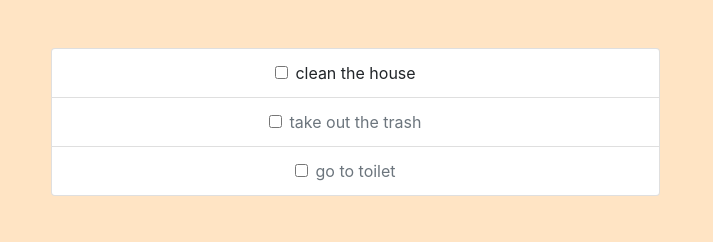
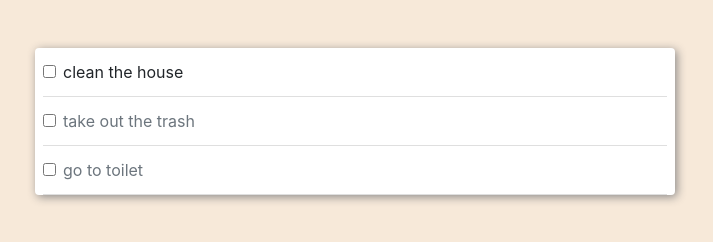
Before and after one commit to Zibilyonik/todo-list, a website built with webpack: page src/index.html in a window 1280 px wide. Shown: the whole page, without its empty margins (285-998 px from the left). Built offline with nearby package versions, Linux system fonts and the light colour scheme.

Commit message:
-Fix linter issues. -Change main container appearance.

```diff
--- a/package.json
+++ b/package.json
@@ -21,7 +21,11 @@
   },
   "homepage": "https://github.com/Zibilyonik/todo-list#readme",
   "devDependencies": {
+    "babel-eslint": "^10.1.0",
     "css-loader": "^5.2.6",
+    "eslint": "^7.30.0",
+    "eslint-config-airbnb-base": "^14.2.1",
+    "eslint-plugin-import": "^2.23.4",
     "hint": "^6.1.4",
     "html-webpack-plugin": "^5.3.2",
     "style-loader": "^3.1.0",
--- a/src/index.html
+++ b/src/index.html
@@ -8,7 +8,7 @@
     <title>Dodo's Todo</title>
   <meta name="viewport" content="width=device-width, initial-scale=1"></head>
   <body>
-    <ul id="Container" class="main-container list-group text-center col-6 mx-auto my-5"></ul>
+    <ul id="Container" class="main-container list-group list-group-flush rounded col-6 mx-auto my-5 p-0"></ul>
 
     <script src="https://code.jquery.com/jquery-3.2.1.slim.min.js" integrity="sha384-KJ3o2DKtIkvYIK3UENzmM7KCkRr/rE9/Qpg6aAZGJwFDMVNA/GpGFF93hXpG5KkN" crossorigin="anonymous"></script>
     <script src="https://cdnjs.cloudflare.com/ajax/libs/popper.js/1.12.9/umd/popper.min.js" integrity="sha384-ApNbgh9B+Y1QKtv3Rn7W3mgPxhU9K/ScQsAP7hUibX39j7fakFPskvXusvfa0b4Q" crossorigin="anonymous"></script>
--- a/src/index.js
+++ b/src/index.js
@@ -1,37 +1,37 @@
-import _ from 'lodash';
 import './style.css';
-class Todo{
-  constructor(description = "", completed = false, index = 0){
+
+class Todo {
+  constructor(description = '', completed = false, index = 0) {
     this.description = description;
     this.completed = completed;
     this.index = index;
   }
+
   add() {
-    let temp = document.getElementById("Container");
-    let obj = document.createElement('li');
-    let checkbox = document.createElement('input');
-    checkbox.classList.add('form-check-input', 'me-1');
-    checkbox.type = "checkbox";
-    checkbox.value = "";
-    checkbox.ariaLabel = "...";
+    const temp = document.getElementById('Container');
+    const obj = document.createElement('li');
+    const checkbox = document.createElement('input');
+    checkbox.classList.add('form-check-input');
+    checkbox.type = 'checkbox';
+    checkbox.value = '';
+    checkbox.ariaLabel = '...';
     obj.id = this.index;
-    obj.classList.add('list-group-item', 'list-item-style', 'ml-3')
+    obj.classList.add('list-group-item', 'list-item-style', 'mx-2');
     obj.appendChild(checkbox);
-    obj.innerHTML = obj.innerHTML + this.description;
-    if(this.completed){
+    obj.innerHTML += this.description;
+    if (this.completed) {
       obj.classList.add('disabled');
     }
     temp.appendChild(obj);
   }
-
 }
 
-let first = new Todo("clean the house", false, 0);
-let second = new Todo("take out the trash", true, 1);
-let third = new Todo ("go to toilet", true, 2);
-let arr = [first, second, third];
+const first = new Todo('clean the house', false, 0);
+const second = new Todo('take out the trash', true, 1);
+const third = new Todo('go to toilet', true, 2);
+const arr = [first, second, third];
 function printList(list) {
-  for(let i = 0; i < list.length; i += 1){
+  for (let i = 0; i < list.length; i += 1) {
     list[i].add();
   }
 }
--- a/src/style.css
+++ b/src/style.css
@@ -1,3 +1,12 @@
 body {
-  background-color: bisque;
+  background-color: rgb(247, 233, 217);
 }
+
+#Container {
+  box-shadow: 2px 2px 10px rgb(139, 137, 137);
+  background-color: white;
+}
+
+.list-item-style {
+  background-color: white;
+}
--- a/webpack.config.js
+++ b/webpack.config.js
@@ -9,13 +9,13 @@ module.exports = {
   },
   plugins: [
     new HtmlWebpackPlugin({
-      template: './src/index.html'
+      template: './src/index.html',
     }),
   ],
   output: {
     filename: 'main.js',
     path: path.resolve(__dirname, 'dist'),
-    clean: true
+    clean: true,
   },
   module: {
     rules: [
```
Also changed, not shown: dist/index.html, dist/main.js, 1 other file.
